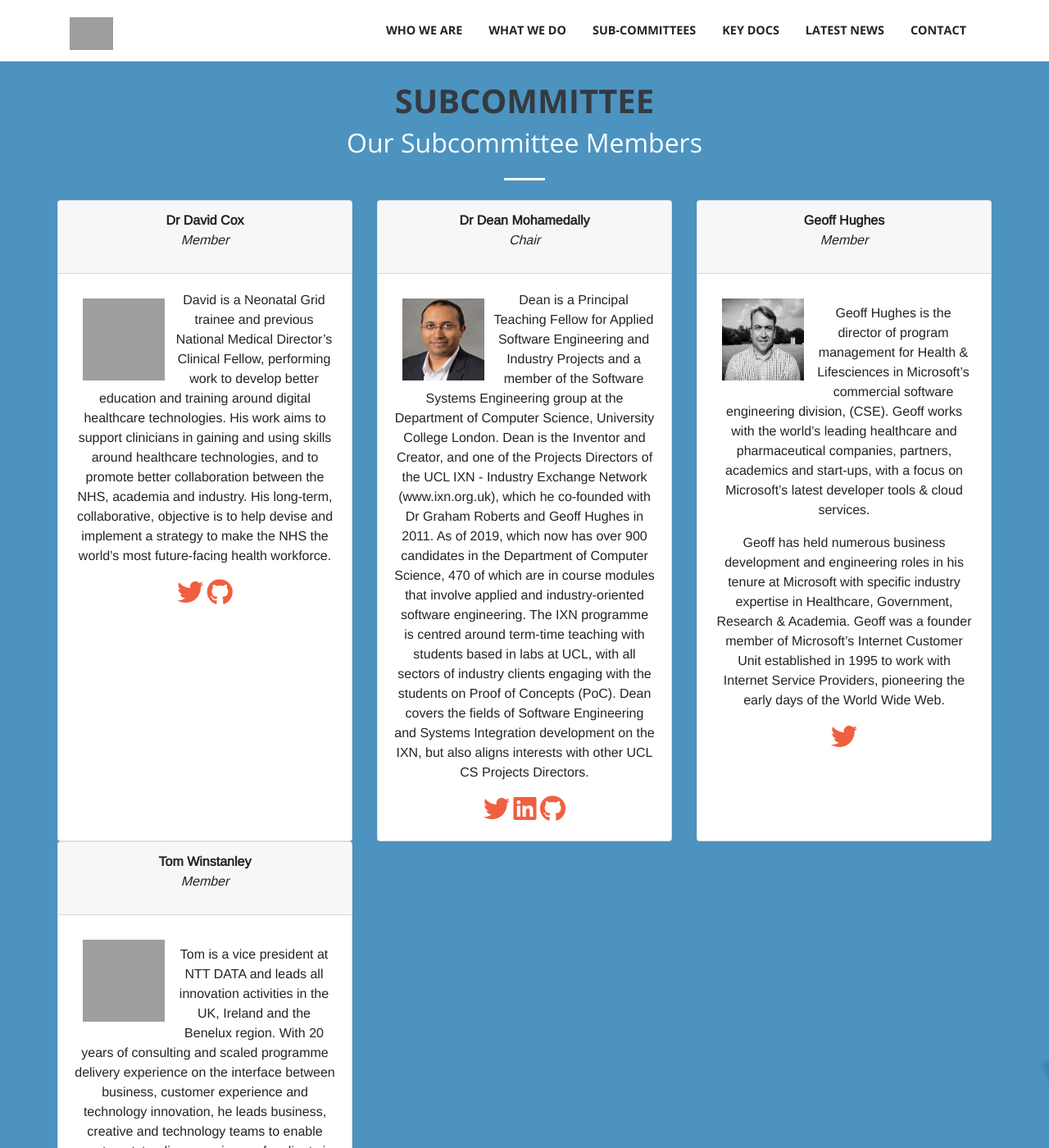
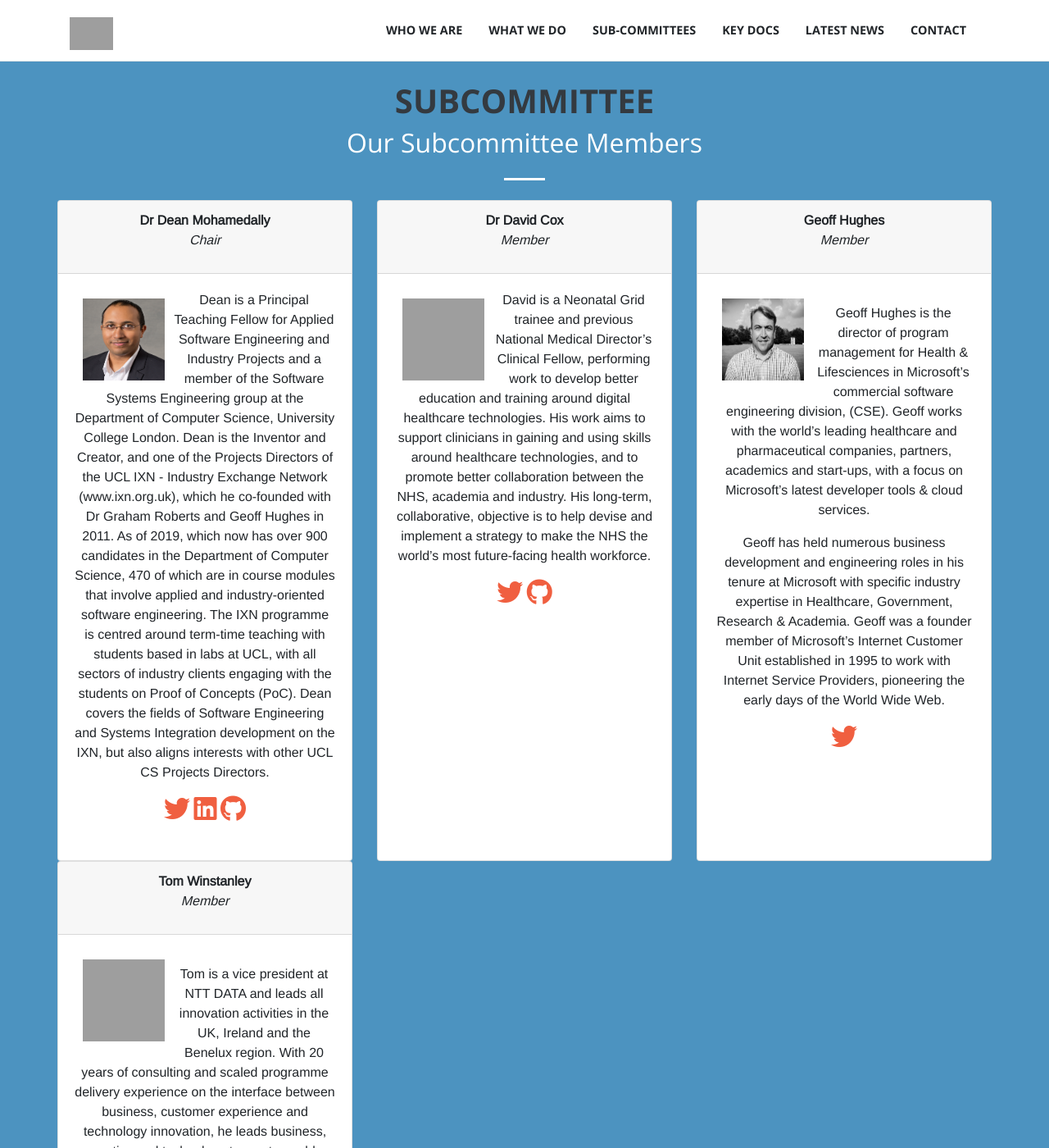
Before and after one commit to AppertaFoundation/apperta.org, a Jekyll site: the page built from _pages/IXN.md, in a window 1280 px wide and 1400 px high, scrolled down 885 px, cut to the strip 0-1400 px from the top of the window. Shown: the whole strip at 82% size. Built offline with Jekyll 4.4.1, drawn with Linux system fonts in a browser that asks for light colours; nearby versions of some CDN libraries; some web fonts are replaced; grey boxes are pictures that could not be loaded.

Commit message:
Update IXN.md

```diff
--- a/_pages/IXN.md
+++ b/_pages/IXN.md
@@ -26,7 +26,7 @@ TOR:
             <hr class="light my-4">
                 <div class="row">
 			        {% assign sorted = site.subcommittee-members | sort:"role" %}
-                       {% for subcommittee-member in site.subcommittee-members | sort:"role" %}
+                       {% for subcommittee-member in sorted | sort:"role" %}
                         {% if subcommittee-member.subcommittee == page.title %}
                             <div class="col-sm-4">
                                 <div class="card" style="height: 100%;">
@@ -52,7 +52,7 @@ TOR:
                                                     <a href="{{ subcommittee-member.github }}" target="_blank"><i class="fab fa-github fa-2x"></i></a>
                                                 {% endif %}
                                                 </div>
-                                            </div>
+                                            </div><br>
                                     </div>
                                 </div>
                             </div><br><br>
```
